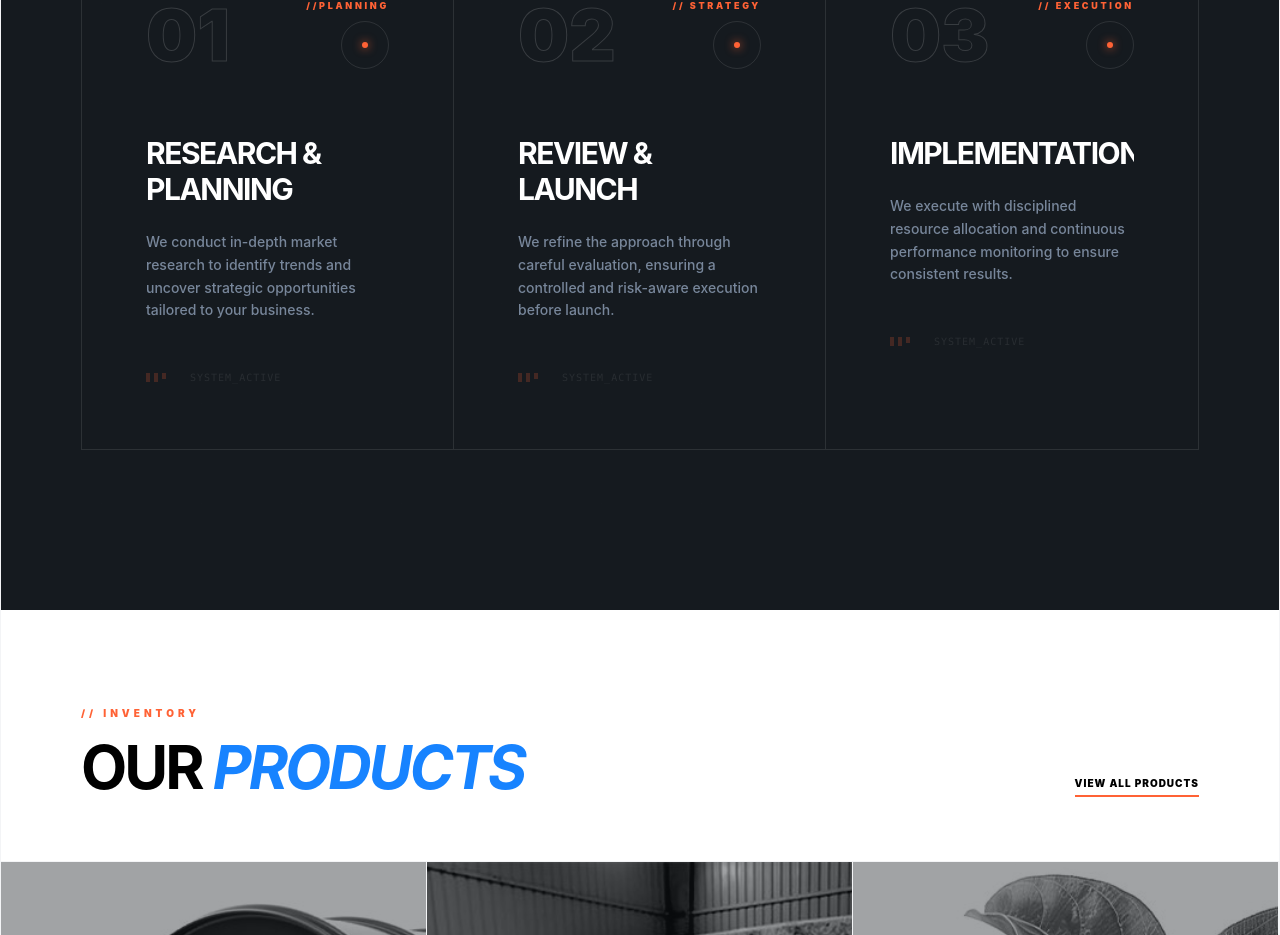
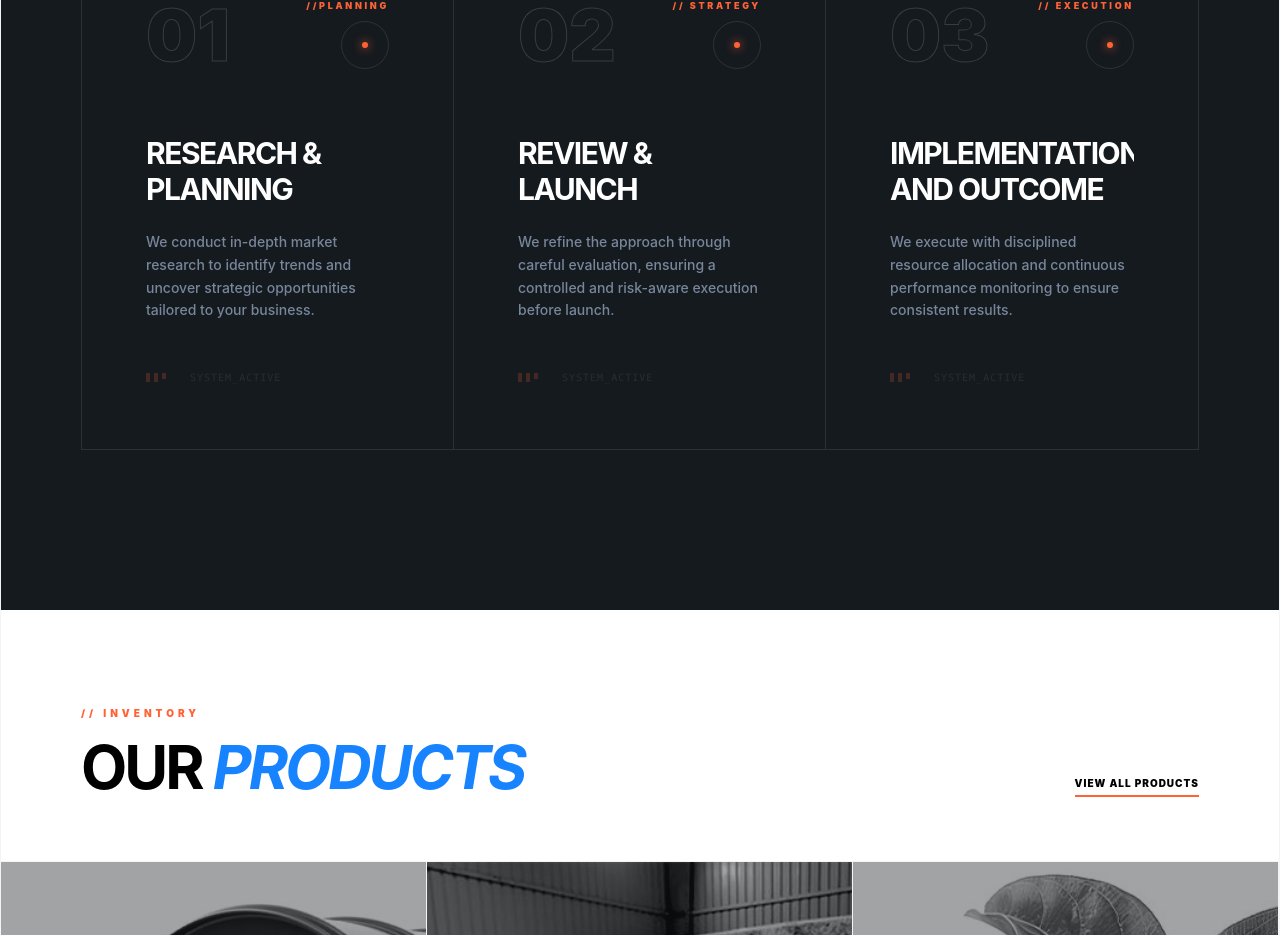
Before and after one commit to AyfizInfoTechSolutions/ATS, a React (Vite) app: page / in a window 1280 px wide. Shown: the part 3380-4315 px from the top of the page. Built offline with nearby package versions, Linux system fonts and the light colour scheme.

Commit message:
content change

```diff
--- a/src/components/Home/WorkProcessAwesome.jsx
+++ b/src/components/Home/WorkProcessAwesome.jsx
@@ -18,7 +18,7 @@ const WorkProcessAwesome = () => {
     },
     {
       id: "03",
-      title: "Implementation",
+      title: "Implementation and Outcome",
       desc: "We execute with disciplined resource allocation and continuous performance monitoring to ensure consistent results.",
       tag: "// Execution"
     },
```
